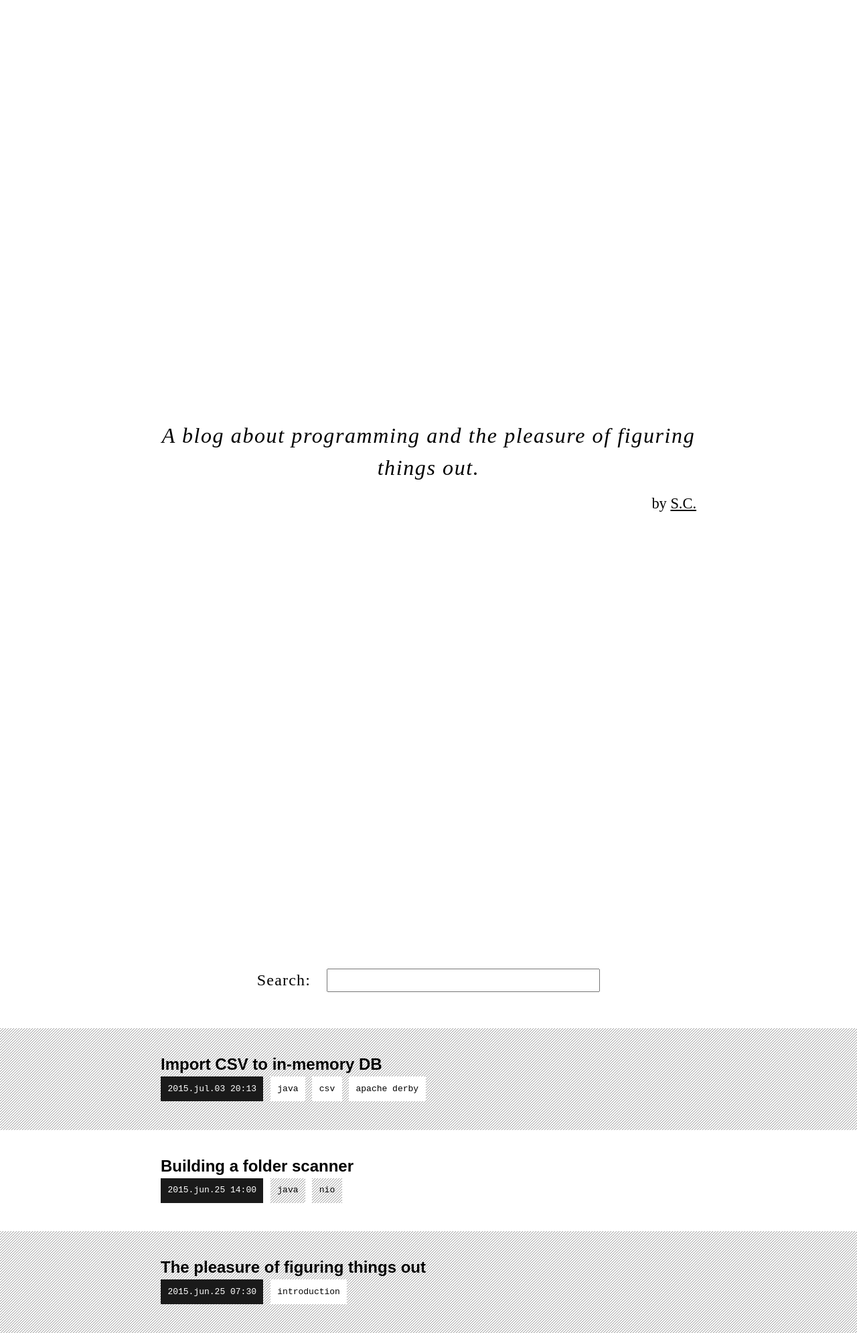
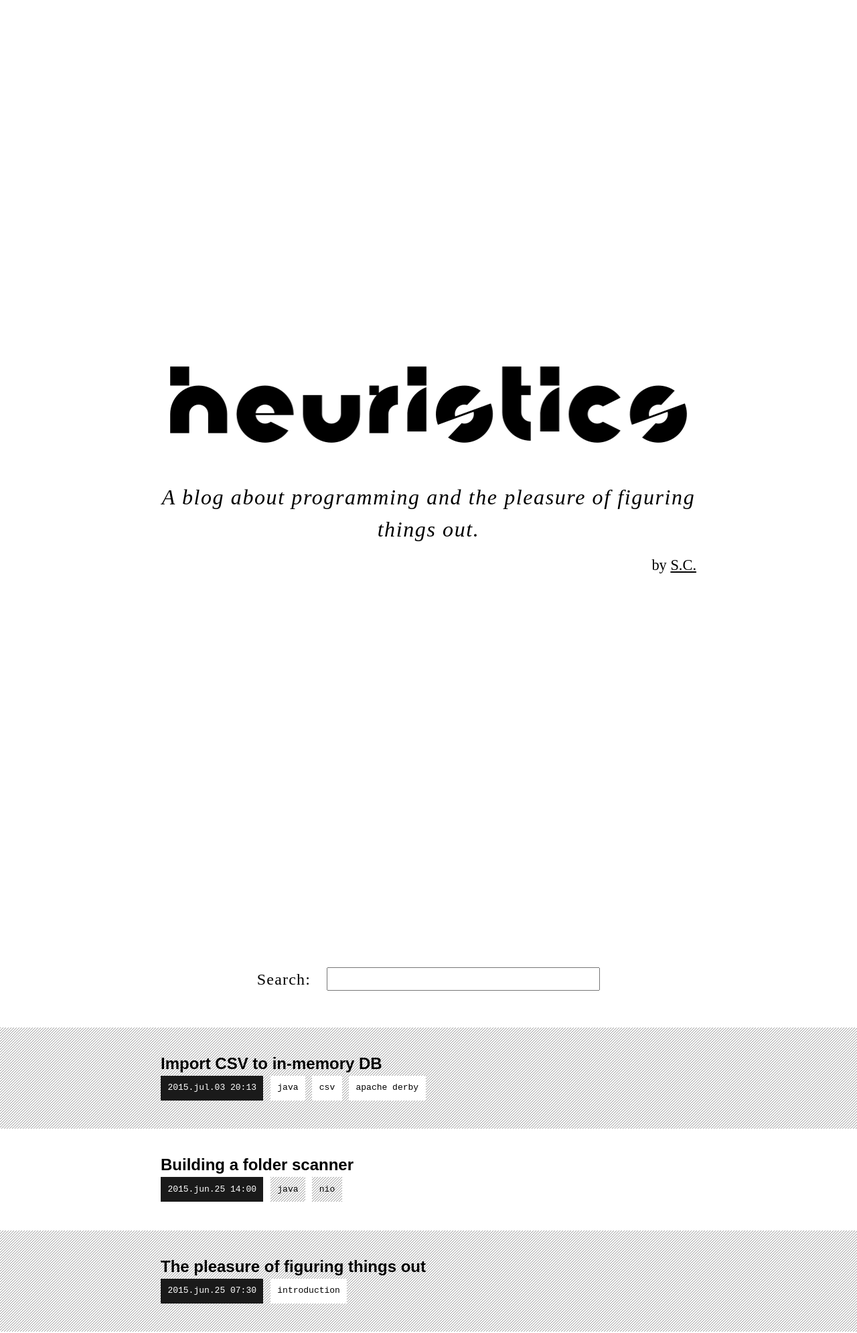
Before and after one commit to chronicweirdo/blog, a Jekyll site: the page built from index.html, in a window 1280 px wide. Shown: the whole page at 67% size. Built offline with Jekyll 4.4.1, drawn with Linux system fonts in a browser that asks for light colours.

Commit message:
reintroducing logo, adding home button

```diff
--- a/_layouts/post.html
+++ b/_layouts/post.html
@@ -20,7 +20,9 @@
 <body>
 
     <p class="tag">
-        <a class="home" href="/">home</a>
+        <a class="home" href="/">
+            <img src="{{ "/css/home.png" | prepend: site.baseurl }}" alt="home"/>
+        </a>
         <span class="date">{{ page.date | date: "%Y.%b.%d %H:%M" }}</span>
         {% for tag in page.tags %}
             <span class="tag">{{ tag }}</span>
--- a/css/post.css
+++ b/css/post.css
@@ -113,6 +113,8 @@ a.home, span.date, span.tag {
     color: white;
     margin-right: .5em;
     margin-bottom: .5em;
+    vertical-align: middle;
+    height: 1.8em;
 }
 a.home {
     background-color: white;
--- a/index.html
+++ b/index.html
@@ -18,6 +18,7 @@
 </head>
 <body>
   <div class="welcome">
+      <p class="logo"><img src="{{ "/css/heuristics_full.png" | prepend: site.baseurl }}" alt="heuristics"/></p>
       <p class="description"><em>{{ site.description }}</em></p>
       <p class="signature">by <a href="">S.C.</a></p>
   </div>
```
Also changed, not shown: css/home.png (added).
